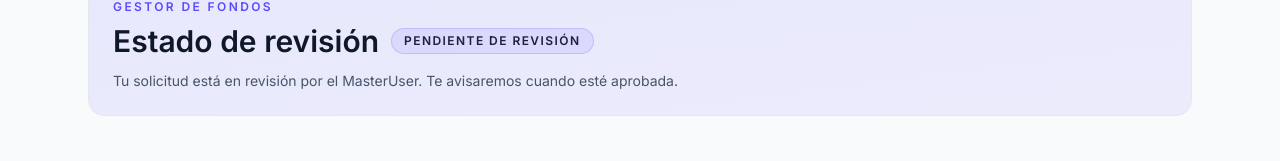
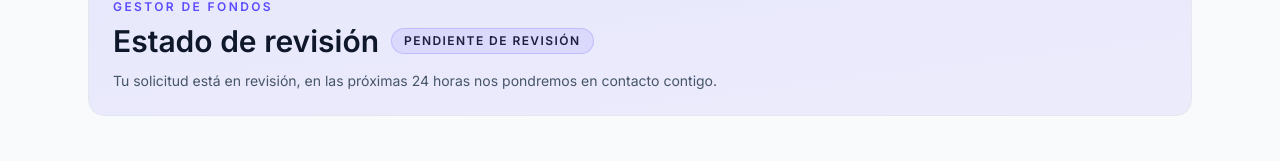
Before and after one commit to Juanherrera-123/Fund_Connect, a Next.js app: page /pending-review in a window 1280 px wide. Shown: the part 122-283 px from the top of the page. Built offline with nearby package versions, Linux system fonts and the light colour scheme; no server answers.

Commit message:
Update pending review messaging and logout

```diff
--- a/src/app/pending-review/page.tsx
+++ b/src/app/pending-review/page.tsx
@@ -25,7 +25,8 @@ export default function PendingReviewPage() {
                 </div>
               </div>
               <p className="mt-3 max-w-2xl text-sm text-slate-600" data-i18n="pendingReviewLead">
-                Tu solicitud está en revisión por el MasterUser. Te avisaremos cuando esté aprobada.
+                Tu solicitud está en revisión, en las próximas 24 horas nos pondremos en contacto
+                contigo.
               </p>
             </div>
           </div>
--- a/src/components/PendingReviewView.tsx
+++ b/src/components/PendingReviewView.tsx
@@ -1,7 +1,8 @@
 "use client";
 
 import { useEffect, useMemo, useState } from "react";
-import { onAuthStateChanged } from "firebase/auth";
+import { onAuthStateChanged, signOut } from "firebase/auth";
+import { useRouter } from "next/navigation";
 
 import { normalizeRole } from "@/lib/auth/claims";
 import { getFirebaseAuth } from "@/lib/firebase";
@@ -12,6 +13,7 @@ export function PendingReviewView() {
   const [authUid, setAuthUid] = useState<string | null>(null);
   const [profiles] = useUserProfiles({ uid: authUid });
   const fundApplications = useFundsCollection({ userUid: authUid ?? undefined });
+  const router = useRouter();
 
   useEffect(() => {
     const auth = getFirebaseAuth();
@@ -60,6 +62,14 @@ export function PendingReviewView() {
     rejected: "Rechazado",
   };
 
+  const handleSignOut = async () => {
+    const auth = getFirebaseAuth();
+    if (auth) {
+      await signOut(auth);
+    }
+    router.push("/");
+  };
+
   if (!myApplications.length) {
     return (
       <div className="rounded-2xl border border-slate-200 bg-white p-5 text-sm text-slate-600 shadow-sm">
@@ -96,12 +106,13 @@ export function PendingReviewView() {
           ¡Tu solicitud fue enviada a revisión con éxito! Un miembro de nuestro equipo estará en
           contacto contigo en las siguientes 24 horas.
         </p>
-        <a
+        <button
           className="mt-4 inline-flex items-center rounded-lg border border-slate-200 px-3 py-2 text-xs font-semibold text-slate-700"
-          href="/"
+          type="button"
+          onClick={handleSignOut}
         >
-          Volver al inicio
-        </a>
+          Cerrar sesión
+        </button>
       </div>
       <div className="rounded-2xl border border-slate-200 bg-white p-5 shadow-sm">
         <h3 className="text-lg font-semibold text-slate-900" data-i18n="pendingReviewFundsTitle">
--- a/src/lib/igatesData.ts
+++ b/src/lib/igatesData.ts
@@ -1245,7 +1245,7 @@ export const translations = {
     pendingReviewTitle: "Estado de revisión",
     pendingReviewBadge: "Pendiente de revisión",
     pendingReviewLead:
-      "Tu solicitud está en revisión por el MasterUser. Te avisaremos cuando esté aprobada.",
+      "Tu solicitud está en revisión, en las próximas 24 horas nos pondremos en contacto contigo.",
     pendingReviewProfileTitle: "Perfil",
     pendingReviewOnboardingStatus: "Estado de onboarding",
     pendingReviewMasterNote: "Revisión por MasterUser.",
```
